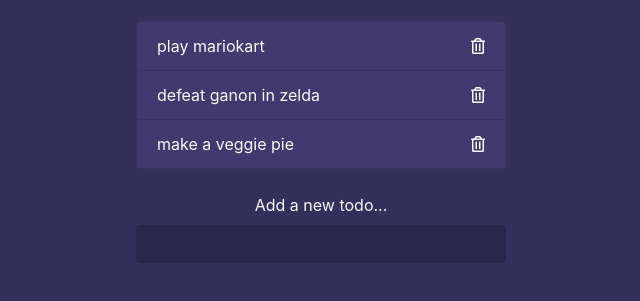
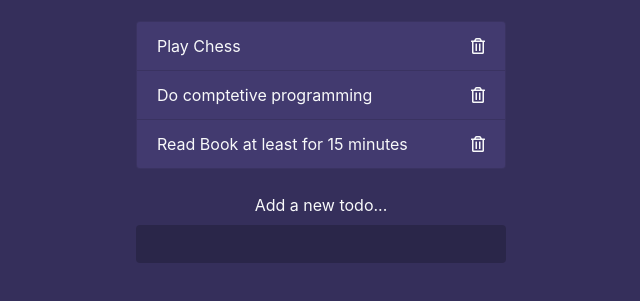
Before and after one commit to Subham618/Search_authentication, a plain HTML site: page index.htm in a window 1280 px wide. Shown: the part 137-438 px from the top of the page, without its empty margins (319-959 px from the left). Drawn offline with nearby package versions, Linux system fonts and the light colour scheme.

Commit message:
update initial list

```diff
--- a/index.htm
+++ b/index.htm
@@ -22,15 +22,15 @@
 
     <ul class="list-group todos mx-auto text-light">
       <li class="list-group-item d-flex justify-content-between align-items-center">
-        <span>play mariokart</span>
+        <span>Play Chess</span>
         <i class="far fa-trash-alt delete"></i>
       </li>
       <li class="list-group-item d-flex justify-content-between align-items-center">
-        <span>defeat ganon in zelda</span>
+        <span>Do comptetive programming</span>
         <i class="far fa-trash-alt delete"></i>
       </li>
       <li class="list-group-item d-flex justify-content-between align-items-center">
-        <span>make a veggie pie</span>
+        <span>Read Book at least for 15 minutes</span>
         <i class="far fa-trash-alt delete"></i>
       </li>
     </ul>
```
